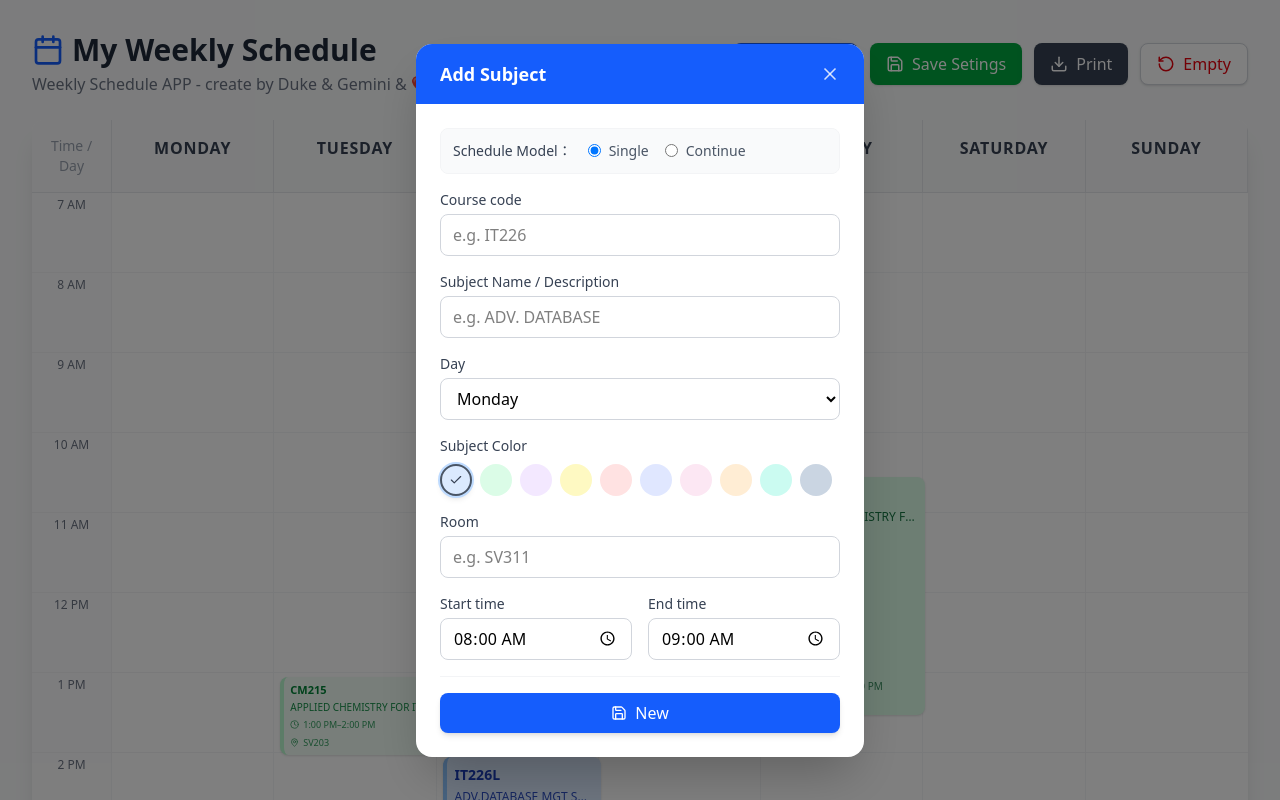
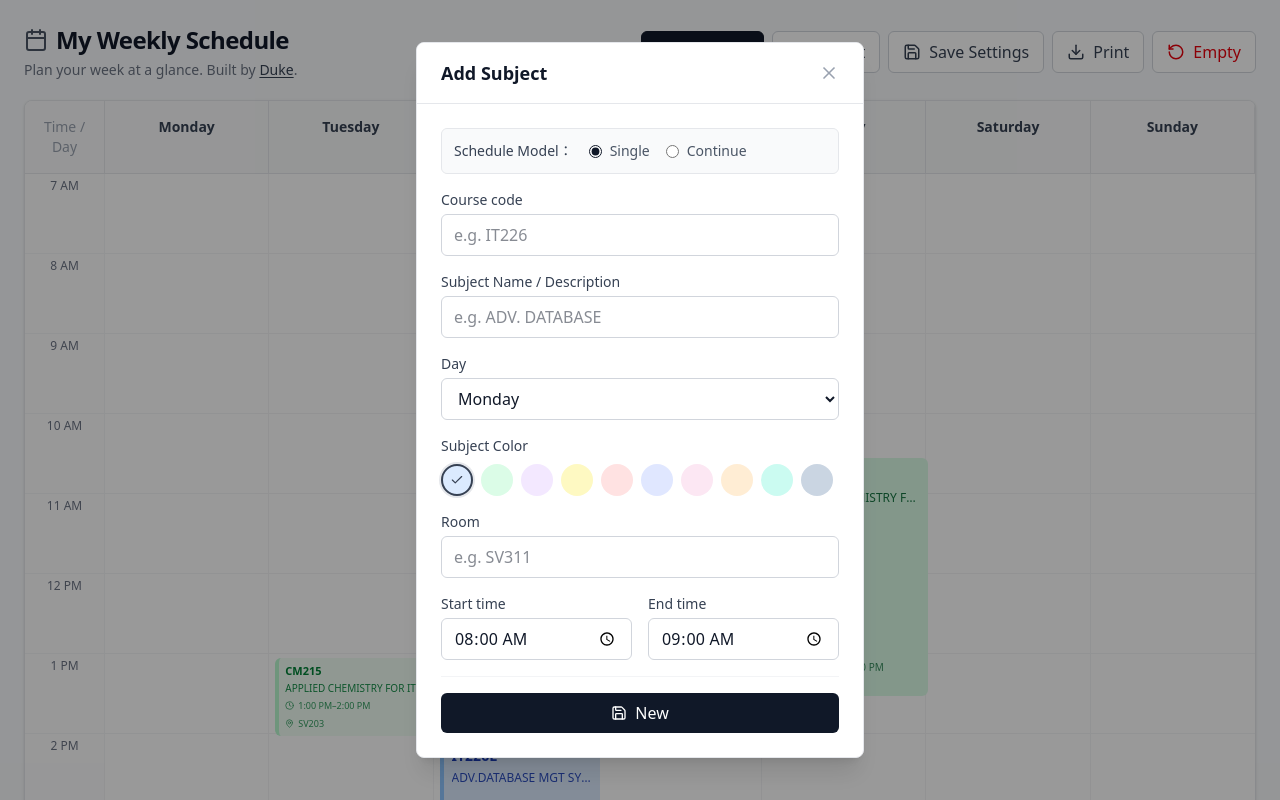
Before and after one commit to dukehug/weekly_schedule_2026, a React (Vite) app: page / in a window 1280 px wide. Both pictures are taken after a click on the button "Add New". Shown: the top 800 px of the page. Built offline with nearby package versions, Linux system fonts and the light colour scheme.

Commit message:
Add importSchedule function

```diff
--- a/src/App.jsx
+++ b/src/App.jsx
@@ -1,5 +1,6 @@
 import React, { useState, useRef } from 'react';
-import { Save, Download, Plus, X, Trash2, Clock, MapPin, Calendar, CheckSquare, Check, RotateCcw } from 'lucide-react';
+import { Save, Download, Plus, X, Trash2, Clock, MapPin, Calendar, CheckSquare, Check, RotateCcw, Upload } from 'lucide-react';
+import { parseImportedSchedule } from './importSchedule';
 
 const LEGACY_GRAY_COLOR = 'bg-gray-100 border-gray-300 text-gray-800';
 const SLATE_COLOR = 'bg-slate-200 border-slate-500 text-slate-900';
@@ -70,6 +71,9 @@ const loadInitialEvents = () => {
 const App = () => {
   const [events, setEvents] = useState(loadInitialEvents);
   const [isModalOpen, setIsModalOpen] = useState(false);
+  const [isImportModalOpen, setIsImportModalOpen] = useState(false);
+  const [importText, setImportText] = useState('');
+  const [importError, setImportError] = useState('');
   const [editingEvent, setEditingEvent] = useState(null);
 
   const [isContinuous, setIsContinuous] = useState(false);
@@ -85,6 +89,30 @@ const App = () => {
 
   const exportSchedule = () => {
     window.print();
+  };
+
+  const openImportModal = () => {
+    setImportText('');
+    setImportError('');
+    setIsImportModalOpen(true);
+  };
+
+  const closeImportModal = () => {
+    setIsImportModalOpen(false);
+    setImportError('');
+  };
+
+  const handleImport = (e) => {
+    e.preventDefault();
+
+    try {
+      const importedEvents = parseImportedSchedule(importText);
+      setEvents(importedEvents);
+      localStorage.setItem('mySchedule', JSON.stringify(importedEvents));
+      closeImportModal();
+    } catch (error) {
+      setImportError(error instanceof Error ? error.message : 'Unable to import this data.');
+    }
   };
 
   const handleDelete = (id) => {
@@ -183,35 +211,40 @@ const App = () => {
   };
 
   return (
-    <div className="min-h-screen bg-gray-50 p-4 md:p-8 font-sans print:bg-white print:p-0">
+    <div className="min-h-screen bg-slate-50 p-4 md:p-6 font-sans text-gray-900 print:bg-white print:p-0">
 
       {/* Header */}
-      <div className="max-w-7xl mx-auto mb-6 flex flex-col md:flex-row justify-between items-center print:hidden">
+      <div className="max-w-full mx-auto mb-5 flex flex-col md:flex-row justify-between items-start md:items-center gap-4 print:hidden">
         <div>
-            <h1 className="text-3xl font-bold text-gray-800 flex items-center gap-2">
-                <Calendar className="w-8 h-8 text-blue-600"/>
+            <h1 className="text-2xl font-semibold tracking-tight text-gray-900 flex items-center gap-2">
+                <Calendar className="w-6 h-6 text-gray-600"/>
                 My Weekly Schedule
             </h1>
-            <p className="text-gray-500 mt-1"> Weekly Schedule APP - create by <a href="https://github.com/dukehug">Duke</a>  & Gemini &  ❤️ </p>
+            <p className="text-sm text-gray-500 mt-1">
+              Plan your week at a glance. Built by <a className="text-gray-700 underline underline-offset-2 hover:text-gray-950" href="https://github.com/dukehug">Duke</a>.
+            </p>
         </div>
-        <div className="flex gap-3 mt-4 md:mt-0">
-          <button onClick={openNewEventModal} className="flex items-center gap-2 bg-blue-600 hover:bg-blue-700 text-white px-4 py-2 rounded-lg shadow transition">
+        <div className="flex flex-wrap gap-2">
+          <button onClick={openNewEventModal} className="flex items-center gap-2 bg-gray-900 hover:bg-gray-800 text-white px-3.5 py-2 rounded-md border border-gray-900 transition-colors">
             <Plus size={18} /> Add New
           </button>
-          <button onClick={saveSchedule} className="flex items-center gap-2 bg-green-600 hover:bg-green-700 text-white px-4 py-2 rounded-lg shadow transition">
-            <Save size={18} /> Save Setings
+          <button onClick={openImportModal} className="flex items-center gap-2 bg-white hover:bg-gray-50 text-gray-700 px-3.5 py-2 rounded-md border border-gray-300 transition-colors">
+            <Upload size={18} /> Import
           </button>
-          <button onClick={exportSchedule} className="flex items-center gap-2 bg-gray-700 hover:bg-gray-800 text-white px-4 py-2 rounded-lg shadow transition">
+          <button onClick={saveSchedule} className="flex items-center gap-2 bg-white hover:bg-gray-50 text-gray-700 px-3.5 py-2 rounded-md border border-gray-300 transition-colors">
+            <Save size={18} /> Save Settings
+          </button>
+          <button onClick={exportSchedule} className="flex items-center gap-2 bg-white hover:bg-gray-50 text-gray-700 px-3.5 py-2 rounded-md border border-gray-300 transition-colors">
             <Download size={18} /> Print
           </button>
-           <button onClick={resetSchedule} className="flex items-center gap-2 bg-white hover:bg-red-50 text-red-600 px-4 py-2 rounded-lg border border-gray-300 hover:border-red-200 transition shadow-sm">
+           <button onClick={resetSchedule} className="flex items-center gap-2 bg-white hover:bg-red-50 text-red-600 px-3.5 py-2 rounded-md border border-gray-300 hover:border-red-300 transition-colors">
             <RotateCcw size={18} /> Empty
           </button>
         </div>
       </div>
 
       {/* Main Schedule Grid */}
-      <div className="max-w-full mx-auto bg-white rounded-xl shadow-xl overflow-hidden print:shadow-none print:w-full" ref={scheduleRef}>
+      <div className="max-w-full mx-auto bg-white rounded-lg border border-gray-200 shadow-sm overflow-hidden print:shadow-none print:w-full" ref={scheduleRef}>
         <div className="overflow-x-auto">
           {/* 增加 min-w 以容納 7 天 */}
           <div className="min-w-[1000px] relative">
@@ -222,7 +255,7 @@ const App = () => {
                 Time / Day
               </div>
               {DAYS.map(day => (
-                <div key={day} className="p-4 text-center border-r border-gray-200 font-bold text-gray-700 uppercase tracking-wider text-sm md:text-base">
+                <div key={day} className="p-4 text-center border-r border-gray-200 font-semibold text-gray-700 text-sm">
                   {day}
                 </div>
               ))}
@@ -281,7 +314,7 @@ const App = () => {
                   <div
                     key={event.id}
                     onClick={() => openEditModal(event)}
-                    className={`absolute z-10 m-1 rounded-lg border-l-4 shadow-sm cursor-pointer hover:shadow-md transition-all text-xs overflow-hidden leading-tight ${isTinyEvent ? 'flex flex-col justify-center gap-0.5 px-1.5 py-1' : isCompactEvent ? 'grid grid-rows-4 px-1.5 py-1' : 'flex flex-col gap-1 p-2'} ${event.color} hover:brightness-95 print:border`}
+                    className={`absolute z-10 m-1 rounded-md border-l-4 cursor-pointer hover:ring-1 hover:ring-black/10 transition-colors text-xs overflow-hidden leading-tight ${isTinyEvent ? 'flex flex-col justify-center gap-0.5 px-1.5 py-1' : isCompactEvent ? 'grid grid-rows-4 px-1.5 py-1' : 'flex flex-col gap-1 p-2'} ${event.color} hover:brightness-95 print:border`}
                     style={{
                       top: `${top}px`,
                       height: `${height - 2}px`,
@@ -338,15 +371,68 @@ const App = () => {
         </div>
       </div>
 
+      {/* Import Modal */}
+      {isImportModalOpen && (
+        <div className="fixed inset-0 bg-black/40 flex items-center justify-center z-50 p-4 print:hidden">
+          <div className="bg-white rounded-lg border border-gray-200 shadow-xl w-full max-w-2xl overflow-hidden">
+            <div className="bg-white border-b border-gray-200 px-6 py-4 flex justify-between items-center">
+              <h3 className="text-gray-900 font-semibold text-lg">Import Schedule</h3>
+              <button type="button" onClick={closeImportModal} className="text-gray-400 hover:text-gray-700 transition-colors" aria-label="Close import dialog">
+                <X size={20} />
+              </button>
+            </div>
+
+            <form onSubmit={handleImport} className="p-6 space-y-4">
+              <div>
+                <label htmlFor="import-data" className="block text-sm font-medium text-gray-700 mb-1">
+                  Paste your schedule data
+                </label>
+                <p className="text-sm text-gray-500 mb-3">
+                  Importing will replace the current schedule and save it automatically.
+                  <b>Only supports ‘ADU live Enrolled Subjects’Format.</b>
+                </p>
+                <textarea
+                  id="import-data"
+                  value={importText}
+                  onChange={(e) => {
+                    setImportText(e.target.value);
+                    if (importError) setImportError('');
+                  }}
+                  rows={14}
+                  autoFocus
+                  placeholder={'Section\nSubject\nUnits\n29082\nIT327L : APPLICATIONS DEVT LAB (290048)\nTH 14:00-17:00 CL10\n1'}
+                  className="w-full resize-y rounded-md border border-gray-300 px-3 py-2 font-mono text-sm focus:ring-2 focus:ring-gray-400 focus:border-gray-500 outline-none"
+                />
+              </div>
+
+              {importError && (
+                <div role="alert" className="rounded-lg border border-red-200 bg-red-50 px-3 py-2 text-sm text-red-700">
+                  {importError}
+                </div>
+              )}
+
+              <div className="flex justify-end gap-3 pt-4 border-t border-gray-100">
+                <button type="button" onClick={closeImportModal} className="px-4 py-2 rounded-md border border-gray-300 text-gray-700 hover:bg-gray-50 transition-colors font-medium">
+                  Cancel
+                </button>
+                <button type="submit" className="flex items-center gap-2 bg-gray-900 text-white px-4 py-2 rounded-md hover:bg-gray-800 transition-colors font-medium">
+                  <Upload size={16} /> Confirm Import
+                </button>
+              </div>
+            </form>
+          </div>
+        </div>
+      )}
+
       {/* Edit/Add Modal */}
       {isModalOpen && (
-        <div className="fixed inset-0 bg-black/50 flex items-center justify-center z-50 p-4 print:hidden">
-          <div className="bg-white rounded-2xl shadow-2xl w-full max-w-md overflow-hidden max-h-[90vh] overflow-y-auto">
-            <div className="bg-blue-600 px-6 py-4 flex justify-between items-center sticky top-0 z-10">
-                <h3 className="text-white font-bold text-lg">
+        <div className="fixed inset-0 bg-black/40 flex items-center justify-center z-50 p-4 print:hidden">
+          <div className="bg-white rounded-lg border border-gray-200 shadow-xl w-full max-w-md overflow-hidden max-h-[90vh] overflow-y-auto">
+            <div className="bg-white border-b border-gray-200 px-6 py-4 flex justify-between items-center sticky top-0 z-10">
+                <h3 className="text-gray-900 font-semibold text-lg">
                     {editingEvent ? 'Edit Subject' : 'Add Subject'}
                 </h3>
-                <button onClick={() => setIsModalOpen(false)} className="text-white/80 hover:text-white transition">
+                <button onClick={() => setIsModalOpen(false)} className="text-gray-400 hover:text-gray-700 transition-colors" aria-label="Close subject dialog">
                     <X size={20} />
                 </button>
             </div>
@@ -354,7 +440,7 @@ const App = () => {
             <form onSubmit={handleSaveEvent} className="p-6 space-y-4">
 
               {/* Mode Selection */}
-              <div className="flex items-center gap-4 bg-gray-50 p-3 rounded-lg border border-gray-100">
+              <div className="flex items-center gap-4 bg-gray-50 p-3 rounded-md border border-gray-200">
                   <span className="text-sm font-medium text-gray-700">Schedule Model：</span>
                   <label className="flex items-center gap-2 cursor-pointer">
                       <input
@@ -362,7 +448,7 @@ const App = () => {
                         name="mode"
                         checked={!isContinuous}
                         onChange={() => setIsContinuous(false)}
-                        className="text-blue-600 focus:ring-blue-500"
+                        className="accent-gray-900"
                       />
                       <span className="text-sm text-gray-600">Single</span>
                   </label>
@@ -372,7 +458,7 @@ const App = () => {
                         name="mode"
                         checked={isContinuous}
                         onChange={() => setIsContinuous(true)}
-                        className="text-blue-600 focus:ring-blue-500"
+                        className="accent-gray-900"
                       />
                       <span className="text-sm text-gray-600">Continue</span>
                   </label>
@@ -381,11 +467,11 @@ const App = () => {
               <div className="grid grid-cols-2 gap-4">
                 <div className="col-span-2">
                     <label className="block text-sm font-medium text-gray-700 mb-1">Course code</label>
-                    <input name="subject" defaultValue={editingEvent?.subject} required className="w-full rounded-lg border border-gray-300 px-3 py-2 focus:ring-2 focus:ring-blue-500 focus:border-blue-500 outline-none transition" placeholder="e.g. IT226" />
+                    <input name="subject" defaultValue={editingEvent?.subject} required className="w-full rounded-md border border-gray-300 px-3 py-2 focus:ring-2 focus:ring-gray-400 focus:border-gray-500 outline-none transition" placeholder="e.g. IT226" />
                 </div>
                 <div className="col-span-2">
                     <label className="block text-sm font-medium text-gray-700 mb-1">Subject Name / Description</label>
-                    <input name="description" defaultValue={editingEvent?.description} className="w-full rounded-lg border border-gray-300 px-3 py-2 focus:ring-2 focus:ring-blue-500 focus:border-blue-500 outline-none transition" placeholder="e.g. ADV. DATABASE" />
+                    <input name="description" defaultValue={editingEvent?.description} className="w-full rounded-md border border-gray-300 px-3 py-2 focus:ring-2 focus:ring-gray-400 focus:border-gray-500 outline-none transition" placeholder="e.g. ADV. DATABASE" />
                 </div>
 
                 <div className="col-span-2">
@@ -393,16 +479,16 @@ const App = () => {
 
                     {!isContinuous ? (
                         // Single Mode: Dropdown
-                        <select name="day" defaultValue={editingEvent?.day || 'Monday'} className="w-full rounded-lg border border-gray-300 px-3 py-2 focus:ring-2 focus:ring-blue-500 outline-none">
+                        <select name="day" defaultValue={editingEvent?.day || 'Monday'} className="w-full rounded-md border border-gray-300 px-3 py-2 focus:ring-2 focus:ring-gray-400 outline-none">
                             {DAYS.map(d => <option key={d} value={d}>{d}</option>)}
                         </select>
                     ) : (
                         // Continuous Mode: Checkboxes (Grid adjusted for 7 days might need smaller font or more columns)
-                        <div className="grid grid-cols-3 gap-2 bg-gray-50 p-3 rounded-lg border border-gray-200">
+                        <div className="grid grid-cols-3 gap-2 bg-gray-50 p-3 rounded-md border border-gray-200">
                             {DAYS.map(d => (
                                 <label key={d} className="flex items-center gap-2 cursor-pointer hover:bg-gray-100 p-1 rounded">
                                     <div
-                                        className={`w-4 h-4 border rounded flex items-center justify-center transition-colors flex-shrink-0 ${selectedDays.includes(d) ? 'bg-blue-600 border-blue-600' : 'bg-white border-gray-300'}`}
+                                        className={`w-4 h-4 border rounded flex items-center justify-center transition-colors flex-shrink-0 ${selectedDays.includes(d) ? 'bg-gray-900 border-gray-900' : 'bg-white border-gray-300'}`}
                                         onClick={(e) => { e.preventDefault(); toggleDay(d); }}
                                     >
                                         {selectedDays.includes(d) && <CheckSquare size={12} className="text-white" />}
@@ -423,7 +509,7 @@ const App = () => {
                                  key={color.name}
                                  type="button"
                                  onClick={() => setSelectedColor(color.value)}
-                                 className={`w-8 h-8 rounded-full ${color.bg} border-2 flex items-center justify-center transition-all hover:scale-110 ${selectedColor === color.value ? 'border-gray-600 shadow-md ring-2 ring-blue-200' : 'border-transparent'}`}
+                                 className={`w-8 h-8 rounded-full ${color.bg} border-2 flex items-center justify-center transition-colors ${selectedColor === color.value ? 'border-gray-700 ring-2 ring-gray-200' : 'border-transparent'}`}
                                  title={color.name}
                              >
                                  {selectedColor === color.value && <Check size={14} className="text-gray-700" />}
@@ -434,26 +520,26 @@ const App = () => {
 
                 <div className="col-span-2">
                     <label className="block text-sm font-medium text-gray-700 mb-1">Room</label>
-                    <input name="room" defaultValue={editingEvent?.room} className="w-full rounded-lg border border-gray-300 px-3 py-2 focus:ring-2 focus:ring-blue-500 outline-none" placeholder="e.g. SV311" />
+                    <input name="room" defaultValue={editingEvent?.room} className="w-full rounded-md border border-gray-300 px-3 py-2 focus:ring-2 focus:ring-gray-400 outline-none" placeholder="e.g. SV311" />
                 </div>
 
                 <div>
                     <label className="block text-sm font-medium text-gray-700 mb-1">Start time</label>
-                    <input type="time" name="start" defaultValue={editingEvent?.start || '08:00'} className="w-full rounded-lg border border-gray-300 px-3 py-2 focus:ring-2 focus:ring-blue-500 outline-none" required />
+                    <input type="time" name="start" defaultValue={editingEvent?.start || '08:00'} className="w-full rounded-md border border-gray-300 px-3 py-2 focus:ring-2 focus:ring-gray-400 outline-none" required />
                 </div>
                 <div>
                     <label className="block text-sm font-medium text-gray-700 mb-1">End time</label>
-                    <input type="time" name="end" defaultValue={editingEvent?.end || '09:00'} className="w-full rounded-lg border border-gray-300 px-3 py-2 focus:ring-2 focus:ring-blue-500 outline-none" required />
+                    <input type="time" name="end" defaultValue={editingEvent?.end || '09:00'} className="w-full rounded-md border border-gray-300 px-3 py-2 focus:ring-2 focus:ring-gray-400 outline-none" required />
                 </div>
               </div>
 
               <div className="flex gap-3 pt-4 border-t border-gray-100 mt-4">
                 {editingEvent && (
-                  <button type="button" onClick={() => handleDelete(editingEvent.id)} className="flex-1 flex justify-center items-center gap-2 bg-red-50 text-red-600 px-4 py-2 rounded-lg hover:bg-red-100 transition font-medium">
+                  <button type="button" onClick={() => handleDelete(editingEvent.id)} className="flex-1 flex justify-center items-center gap-2 bg-white text-red-600 px-4 py-2 rounded-md border border-red-200 hover:bg-red-50 transition-colors font-medium">
                     <Trash2 size={16} /> Delete
                   </button>
                 )}
-                <button type="submit" className="flex-[2] flex justify-center items-center gap-2 bg-blue-600 text-white px-4 py-2 rounded-lg hover:bg-blue-700 transition font-medium shadow-md">
+                <button type="submit" className="flex-[2] flex justify-center items-center gap-2 bg-gray-900 text-white px-4 py-2 rounded-md hover:bg-gray-800 transition-colors font-medium">
                     <Save size={16} /> {editingEvent ? (isContinuous ? 'Update' : 'Save') : 'New'}
                 </button>
               </div>
--- /dev/null
+++ b/src/importSchedule.js
@@ -0,0 +1,147 @@
+const DAY_NAMES = {
+  M: 'Monday',
+  T: 'Tuesday',
+  W: 'Wednesday',
+  TH: 'Thursday',
+  F: 'Friday',
+  SAT: 'Saturday',
+  SUN: 'Sunday',
+};
+
+const DAY_CODES = ['SUN', 'SAT', 'TH', 'M', 'T', 'W', 'F'];
+
+const IMPORT_COLORS = [
+  'bg-blue-100 border-blue-300 text-blue-800',
+  'bg-green-100 border-green-300 text-green-800',
+  'bg-yellow-100 border-yellow-300 text-yellow-800',
+  'bg-red-100 border-red-300 text-red-800',
+  'bg-teal-100 border-teal-300 text-teal-800',
+  'bg-purple-100 border-purple-300 text-purple-800',
+  'bg-indigo-100 border-indigo-300 text-indigo-800',
+  'bg-orange-100 border-orange-300 text-orange-800',
+  'bg-pink-100 border-pink-300 text-pink-800',
+  'bg-slate-200 border-slate-500 text-slate-900',
+];
+
+const cleanLine = (line) => line
+  .trim()
+  .replace(/^\*\*(.*?)\*\*$/, '$1')
+  .trim();
+
+const parseDays = (value) => {
+  const compactValue = value.toUpperCase().replace(/[\s,/&+-]+/g, '');
+  const days = [];
+  let remaining = compactValue;
+
+  while (remaining) {
+    const code = DAY_CODES.find(candidate => remaining.startsWith(candidate));
+    if (!code) {
+      throw new Error(`Unrecognized day code "${value}".`);
+    }
+
+    days.push(DAY_NAMES[code]);
+    remaining = remaining.slice(code.length);
+  }
+
+  return [...new Set(days)];
+};
+
+const courseFamily = (subject) => subject.replace(/L$/i, '');
+
+const colorForCourse = (subject, colorByCourse) => {
+  const family = courseFamily(subject);
+  if (!colorByCourse.has(family)) {
+    colorByCourse.set(family, IMPORT_COLORS[colorByCourse.size % IMPORT_COLORS.length]);
+  }
+  return colorByCourse.get(family);
+};
+
+const normalizeDescription = (value) => value
+  .replace(/\s+(LAB|LEC)$/i, ' - $1')
+  .replace(/\s+/g, ' ')
+  .trim();
+
+const normalizeTime = (value) => {
+  const [hours, minutes] = value.split(':');
+  return `${hours.padStart(2, '0')}:${minutes}`;
+};
+
+/**
+ * Convert copied enrollment data into the event objects used by the schedule.
+ */
+export const parseImportedSchedule = (rawText, idSeed = Date.now()) => {
+  const lines = rawText
+    .split(/\r?\n/)
+    .map(cleanLine)
+    .filter(Boolean)
+    .filter(line => !['Section', 'Subject', 'Units'].includes(line));
+
+  if (lines.length === 0) {
+    throw new Error('Paste your schedule data before importing.');
+  }
+
+  const records = [];
+  for (let index = 0; index < lines.length;) {
+    if (!/^\d+$/.test(lines[index])) {
+      throw new Error(`Expected a section number, but found "${lines[index]}".`);
+    }
+
+    if (index + 3 >= lines.length) {
+      throw new Error(`Section ${lines[index]} is missing subject, schedule, or units data.`);
+    }
+
+    records.push({
+      section: lines[index],
+      subjectLine: lines[index + 1],
+      scheduleLine: lines[index + 2],
+      units: lines[index + 3],
+    });
+    index += 4;
+  }
+
+  const colorByCourse = new Map();
+  let eventIndex = 0;
+
+  return records.flatMap((record) => {
+    if (!/^\d+(?:\.\d+)?$/.test(record.units)) {
+      throw new Error(`Section ${record.section} has an invalid units value.`);
+    }
+
+    const subjectMatch = record.subjectLine.match(/^([^:]+?)\s*:\s*(.*?)(?:\s+\(\d+\))?$/);
+    if (!subjectMatch) {
+      throw new Error(`Section ${record.section} has an invalid subject line.`);
+    }
+
+    const scheduleMatch = record.scheduleLine.match(
+      /^(.+?)\s+(\d{1,2}:\d{2})\s*[-–—]\s*(\d{1,2}:\d{2})\s+(.+)$/,
+    );
+    if (!scheduleMatch) {
+      throw new Error(`Section ${record.section} has an invalid schedule line.`);
+    }
+
+    const [, subjectValue, descriptionValue] = subjectMatch;
+    const [, dayCodes, startValue, endValue, roomValue] = scheduleMatch;
+    const subject = subjectValue.trim();
+    const start = normalizeTime(startValue);
+    const end = normalizeTime(endValue);
+
+    if (start >= end) {
+      throw new Error(`Section ${record.section} must end after it starts.`);
+    }
+
+    const eventBase = {
+      subject,
+      description: normalizeDescription(descriptionValue),
+      room: roomValue.trim(),
+      start,
+      end,
+      color: colorForCourse(subject, colorByCourse),
+    };
+
+    return parseDays(dayCodes).map(day => ({
+      id: `${idSeed}${eventIndex++}`,
+      day,
+      ...eventBase,
+    }));
+  });
+};
```
